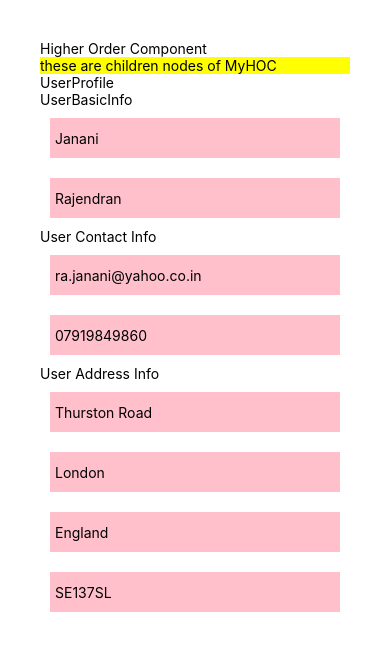
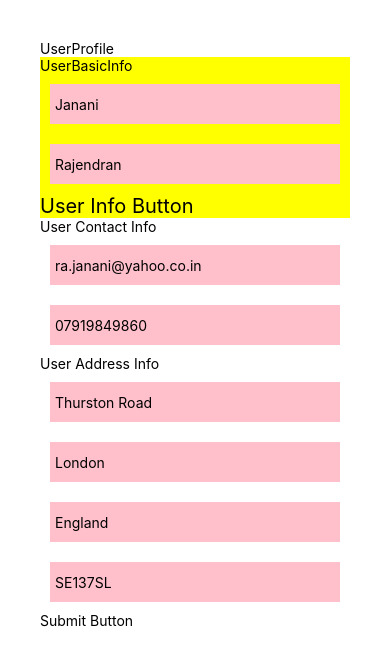
Before and after one commit to ra-janani/firstsampleproject, a React Native app: screen / in a window 390 px wide. Shown: the top 664 px of the page. Built offline with nearby package versions, Linux system fonts and the light colour scheme.

Commit message:
Using callbacks changing the props value inside a component without using useState in the child component

```diff
--- a/App.js
+++ b/App.js
@@ -33,13 +33,6 @@ function App() {
   return (
     <View style={{flex: 1, margin: 40}}>
       <ScrollView>
-        <MyHOC>
-          <View>
-            <Text>
-              these are children nodes of MyHOC
-            </Text>
-          </View>
-        </MyHOC>
         <UserProfile userData={userObject} inputStyle={inputStyle}/>
       </ScrollView>
     </View>
--- a/src/components/UserBasicInfo.js
+++ b/src/components/UserBasicInfo.js
@@ -1,15 +1,19 @@
 import React from 'react';
-import {View, Text, TextInput} from 'react-native';
+import {View, Text, TextInput, TouchableOpacity} from 'react-native';
 
 const UserBasicInfo = (props) => {
 
-const {inputStyle}=props;
+const {inputStyle,bgColor,colorChangeCB}=props;
 
   return (
-    <View>
+    <View style={{backgroundColor:bgColor}}>
       <Text>UserBasicInfo</Text>
       <TextInput value={props.firstName} onChangeText={()=>{}} placeholder='First Name' style={inputStyle}/>
       <TextInput value={props.lastName} onChangeText={()=>{}} placeholder='Last Name'style={inputStyle}/>
+      <TouchableOpacity onPress={()=>{
+        colorChangeCB('blue');
+      }}><Text style={{fontSize:20}}>User Info Button</Text></TouchableOpacity>
+
     </View>
   );
 };
--- a/src/components/UserProfile.js
+++ b/src/components/UserProfile.js
@@ -1,10 +1,12 @@
-import React from 'react';
-import {View, Text} from 'react-native';
+import {useState} from 'react';
+import {View, Text, TouchableOpacity} from 'react-native';
 import UserBasicInfo from './UserBasicInfo';
 import UserAddressInfo from './UserAddressInfo';
 import UserContactInfo from './UserContactInfo';
 
 const UserProfile = props => {
+
+  const [backgroundColor, setBackgroundColor]=useState('yellow');
   const {inputStyle, userData} = props;
   const {firstName, lastName, email, phone, street, city, country, postalCode} =
     userData;
@@ -15,6 +17,10 @@ const UserProfile = props => {
         inputStyle={inputStyle}
         firstName={firstName}
         lastName={lastName}
+        bgColor={backgroundColor}
+        colorChangeCB={(requestedColor)=>{
+          setBackgroundColor(requestedColor)
+        }}
       />
       <UserContactInfo inputStyle={inputStyle} email={email} phone={phone} />
       <UserAddressInfo
@@ -24,6 +30,11 @@ const UserProfile = props => {
         country={country}
         postalCode={postalCode}
       />
+      <TouchableOpacity onPress={()=>{
+        setBackgroundColor('red')
+      }}>
+<Text>Submit Button</Text>
+      </TouchableOpacity>
     </View>
   );
 };
```
